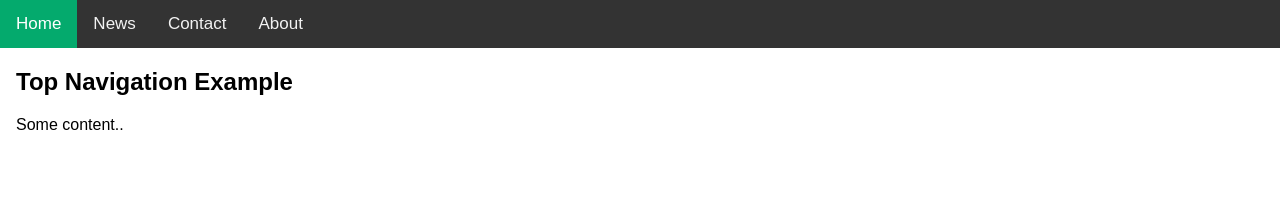
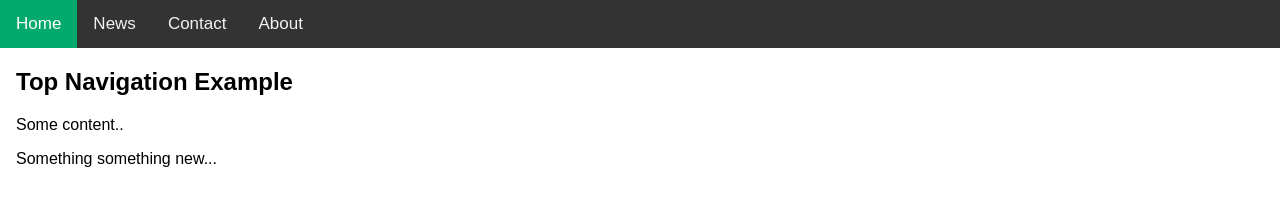
Before and after one commit to Ahsan-cyber/Navbar, a plain HTML site: page index.html in a window 1280 px wide. Drawn offline with Linux system fonts and the light colour scheme.

Commit message:
added a new line to my code

```diff
--- a/index.html
+++ b/index.html
@@ -1,5 +1,6 @@
 <!DOCTYPE html>
 <html lang="en">
+
 <head>
           <meta charset="UTF-8">
           <meta http-equiv="X-UA-Compatible" content="IE=edge">
@@ -7,18 +8,21 @@
           <title>Navbar</title>
           <link rel="stylesheet" href="index.css">
 </head>
+
 <body>
           <div class="topnav">
                     <a class="active" href="#home">Home</a>
                     <a href="#news">News</a>
                     <a href="#contact">Contact</a>
                     <a href="#about">About</a>
-                  </div>
+          </div>
 
-                  <div style="padding-left:16px">
+          <div style="padding-left:16px">
                     <h2>Top Navigation Example</h2>
                     <p>Some content..</p>
-                  </div>
+                    <p>Something something new...</p>
+          </div>
 
 </body>
+
 </html>
```
